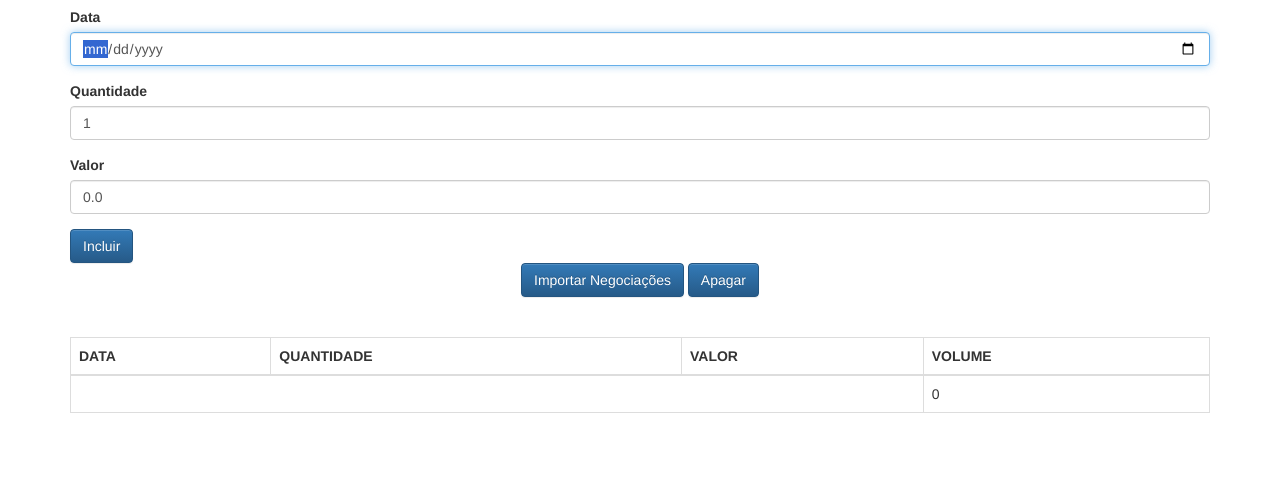
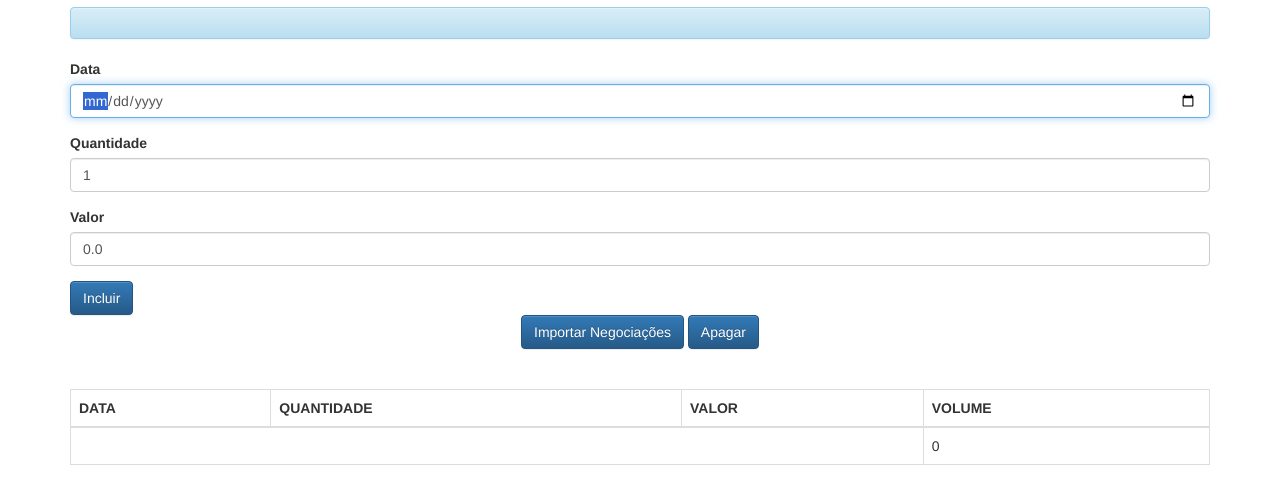
Before and after one commit to rvianadev/cangaceirojs, a plain HTML site: page client/index.html in a window 1280 px wide. Shown: the part 63-566 px from the top of the page. Drawn offline with Linux system fonts and the light colour scheme.

Commit message:
Cap 7 - Item 7.2

```diff
--- a/client/app/controllers/NegociacaoController.js
+++ b/client/app/controllers/NegociacaoController.js
@@ -9,6 +9,9 @@ class NegociacaoController {
     this._negociacoes = new Negociacoes();
     this._negociacoesView = new NegociacoesView('#negociacoes');
     this._negociacoesView.update(this._negociacoes);
+    this._mensagem = new Mensagem();
+    this._mensagemView = new MensagemView('#mensagemView');
+    this._mensagemView.update(this._mensagem);
   }
 
 
@@ -16,7 +19,9 @@ class NegociacaoController {
 
     event.preventDefault();
     this._negociacoes.adiciona(this._criaNegociacao());
+    this._mensagem.texto = 'Negociação adicionada com sucesso';
     this._negociacoesView.update(this._negociacoes);
+    this._mensagemView.update(this._mensagem);
     this._limpaFormulario();
   }
 
--- /dev/null
+++ b/client/app/ui/models/Mensagem.js
@@ -0,0 +1,17 @@
+class Mensagem {
+
+  constructor(texto = '') {
+
+    this._texto = texto;
+  }
+
+  get texto() {
+
+    return this._texto;
+  }
+
+  set texto(texto) {
+
+    this._texto = texto;
+  }
+}
--- /dev/null
+++ b/client/app/ui/views/MensagemView.js
@@ -0,0 +1,17 @@
+class MensagemView {
+
+  constructor(seletor) {
+
+    this._elemento = document.querySelector(seletor);
+  }
+
+  template(model) {
+
+    return `<p class="alert alert-info">${model.texto}</p>`;
+  }
+
+  update(model) {
+
+    this._elemento.innerHTML = this.template(model);
+  }
+}
--- a/client/index.html
+++ b/client/index.html
@@ -10,6 +10,8 @@
 <body class="container">
 
     <h1 class="text-center">Negociações</h1>
+
+    <div id="mensagemView"></div>
 
     <form class="form">
 
@@ -45,11 +47,14 @@
     <div id="negociacoes"></div>
 
     <script src="app/domain/negociacao/Negociacao.js"></script>
+    <script src="app/ui/models/Mensagem.js"></script>
+    <script src="app/ui/views/MensagemView.js"></script>
     <!-- NegociacoesView.js deve ser importado antes de NegociacaoController.js - Ver pg 124 do livro -->
-    <script src="app/ui/views/NegociacoesView.js"></script>
+
     <script src="app/controllers/NegociacaoController.js"></script>
     <script src="app/ui/converters/DateConverter.js"></script>
     <script src="app/domain/negociacao/Negociacoes.js"></script>
+    <script src="app/ui/views/NegociacoesView.js"></script>
     <script src="app/app.js"></script>
 
 </body>
```
